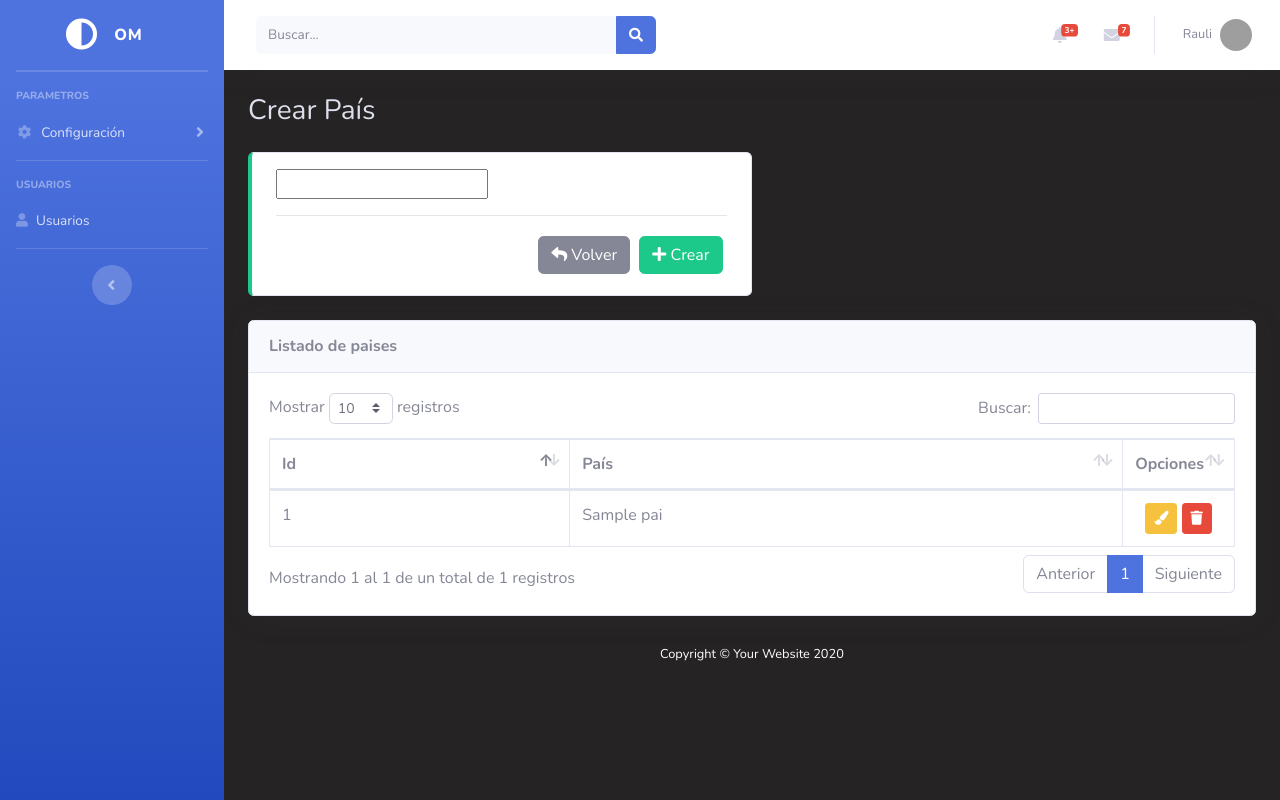
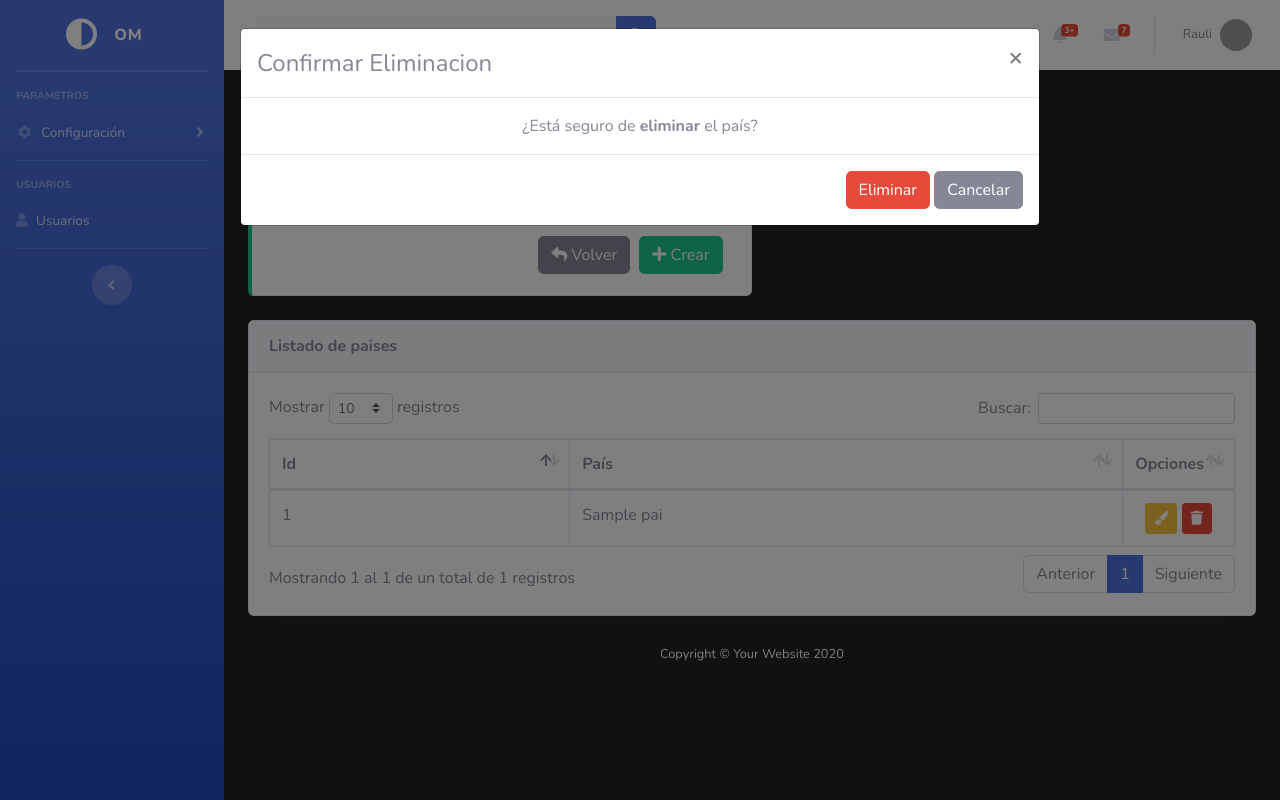
Before and after one commit to hernanvieira/OdontoMisiones, a Django app: template OdontoMisiones/templates/configuracion/crear_pais.html in a window 1280 px wide, after a click that opens the changed part. Run offline with Django 3.2, Linux system fonts and the light colour scheme; the template is opened without the code that fills it: most values are stand-ins (such as "Sample title", 1, 10 or a date in 2020); form fields are guessed from the names that the template uses; some libraries are stand-ins or nearby versions; grey boxes are pictures that could not be loaded.

Commit message:
ABM País

```diff
--- a/OdontoMisiones/OdontoMisiones/settings.py
+++ b/OdontoMisiones/OdontoMisiones/settings.py
@@ -25,7 +25,7 @@ SECRET_KEY = '_i*hj*b0cha_5en2vt53msog7otsh&x=v#wj&3ug(o@pc&&z!i'
 # SECURITY WARNING: don't run with debug turned on in production!
 DEBUG = True
 
-ALLOWED_HOSTS = []
+ALLOWED_HOSTS = ["192.168.0.15","localhost"]
 
 
 # Application definition
--- a/OdontoMisiones/apps/configuracion/urls.py
+++ b/OdontoMisiones/apps/configuracion/urls.py
@@ -1,7 +1,8 @@
 from django.urls import path
-from apps.configuracion.views import crear_pais, editar_pais
+from apps.configuracion.views import crear_pais, editar_pais, eliminar_pais
 
 urlpatterns = [
     path ('crear_pais/',crear_pais,name='crear_pais'),
-    path ('editar_pais/<int:id_pais>',editar_pais,name='editar_pais')
+    path ('editar_pais/<int:id_pais>',editar_pais,name='editar_pais'),
+    path ('eliminar_pais/<int:id_pais>',eliminar_pais,name='eliminar_pais')
 ]
--- a/OdontoMisiones/apps/configuracion/views.py
+++ b/OdontoMisiones/apps/configuracion/views.py
@@ -1,4 +1,4 @@
-from django.shortcuts import render, redirect
+from django.shortcuts import render, redirect, get_object_or_404
 from .forms import *
 
 from django.contrib import messages
@@ -42,10 +42,12 @@ def editar_pais(request,id_pais):
 #Eliminar un pais
 def eliminar_pais (request,id_pais):
     paises = Pais.objects.all()
+    pais_form=None
     try:
         pais = get_object_or_404(Pais,id_pais=id_pais)
         pais.delete()
         messages.warning(request, 'Se eliminó el país')
+        return redirect('/configuracion/crear_pais',{'pais_form' : pais_form, 'paises':paises})
     except Exception as e:
         messages.error(request, 'Ocurrió un error al tratar de eliminar el país')
     return render(request, 'configuracion/crear_pais.html',{'pais_form' : pais_form, 'paises':paises})
--- a/OdontoMisiones/templates/configuracion/crear_pais.html
+++ b/OdontoMisiones/templates/configuracion/crear_pais.html
@@ -58,10 +58,31 @@
                               <i class="fas fa-paint-brush"></i>
                             </button>
                             <!-- Modal Eliminar -->
-                            <button type="button" class="btn btn-danger btn-sm">
-                            <i class="fas fa-trash"></i>
+                            <button type="button" class="btn btn-danger btn-sm" data-toggle="modal" data-target=".bs-example-modal-lg2{{pais.pk}}">
+                              <i class="fas fa-trash"></i>
                             </button>
-
+                            <div class="modal fade bs-example-modal-lg2{{pais.pk}}" id="myModal2{{pais.pk}}" tabindex="-1" role="dialog" aria-hidden="true">
+                                <div class="modal-dialog modal-lg">
+                                    <div class="modal-content">
+                                        <div class="modal-header">
+                                            <h4 class="modal-title" id="myModalLabel{{pais.pk}}">Confirmar Eliminacion</h4>
+                                        <button type="button" class="close" data-dismiss="modal"><span aria-hidden="true">×</span></button>
+                                        </div>
+                                        <div class="modal-body">
+                                            <a>¿Está seguro de <strong>eliminar</strong> el país?</a>
+                                        </div>
+                                        <div class="modal-footer">
+                                          <div class="alineado-derecha">
+                                            <a href="{% url 'configuracion:eliminar_pais' pais.pk %}">
+                                              <button type="button" class="btn btn-danger" >Eliminar</button>
+                                            </a>
+                                              <button type="button" class="btn btn-secondary" data-dismiss="modal">Cancelar</button>
+                                          </div>
+                                        </div>
+                                    </div>
+                                </div>
+                            </div>
+                            <!-- End Modal -->
                           </div>
                       </td>
                   </tr>
```
